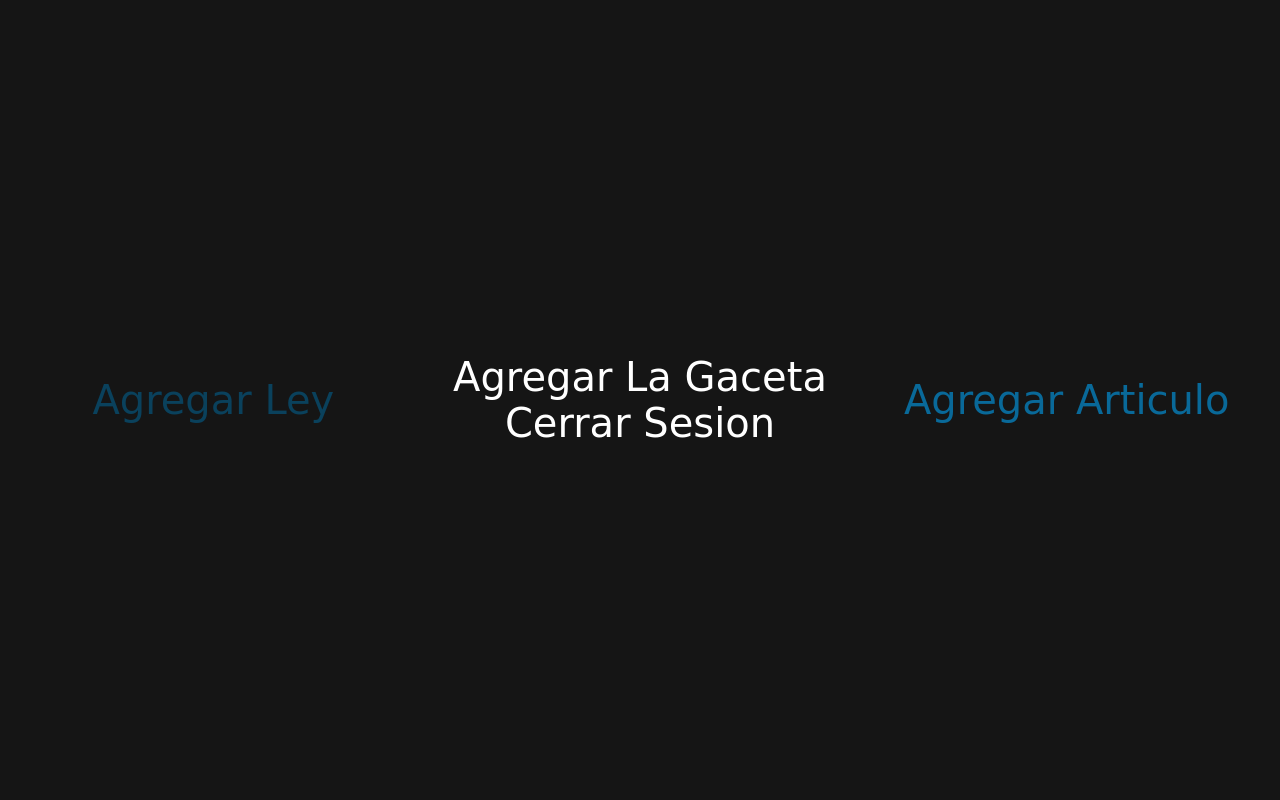
After one commit to LuisCuevaBayBay/Libreria2, a PHP site: page /backend/mainMenu.html in a window 1280 px wide. The commit adds this page. Run offline with PHP 8.4, Linux system fonts and the light colour scheme.

Commit message:
un monton de cambios te quiero mucho #GitHubCoPilot

```diff
--- a/backend/config.php
+++ b/backend/config.php
@@ -3,7 +3,7 @@ $name = "localhost";
 $user = "root";
 $password = "loquendo1";
 
-$db = "prueba";
+$db = "laws_db";
 
 $conn = mysqli_connect($name, $user, $password, $db);
 
--- /dev/null
+++ b/backend/css/mainMenu.css
@@ -0,0 +1,287 @@
+body {
+    margin: 0;
+    height: 100vh;
+    display: grid;
+    grid-template-columns: repeat(3, 1fr);
+    grid-template-rows: 1fr;
+  }
+
+  .background-one {
+    background-color: #151515;
+  }
+
+  .background-two {
+    background-color: #151515;
+  }
+
+  .background-three {
+    background-color: #151515;
+  }
+
+  .link-container {
+    display: flex;
+    flex-direction: column;
+    justify-content: center;
+    align-items: center;
+    height: 100%;
+    position: relative;
+    z-index: 0;
+  }
+
+  a {
+    font-family: "Bungee", cursive;
+    font-size: 2.5em;
+  }
+
+  .link-one {
+    color: #0a415c;
+    transition: color 1s cubic-bezier(0.32, 0, 0.67, 0);
+    line-height: 1em;
+    text-decoration: none;
+  }
+
+  .link-one:hover {
+    color: #111;
+    transition: color 1s cubic-bezier(0.33, 1, 0.68, 1);
+
+    /* Thanks Chris Coyier, you got my back always. https://css-tricks.com/different-transitions-for-hover-on-hover-off/ */
+  }
+
+  .link-one::before {
+    content: "";
+    position: absolute;
+    z-index: -1;
+    width: 100%;
+    height: 100%;
+    top: 0;
+    right: 0;
+    background-color: #0a415c;
+
+    clip-path: circle(0% at 50% calc(50%));
+    transition: clip-path 1s cubic-bezier(0.65, 0, 0.35, 1);
+  }
+
+  .link-one:hover::before {
+    clip-path: circle(100% at 50% 50%);
+  }
+
+  .link-one::after {
+    content: "";
+    position: absolute;
+    z-index: -1;
+    width: 100%;
+    height: 100%;
+    top: 0;
+    right: 0;
+    background-color: #151515;
+
+    clip-path: polygon(
+      40% 0%,
+      60% 0%,
+      60% 0%,
+      40% 0%,
+      40% 100%,
+      60% 100%,
+      60% 100%,
+      40% 100%
+    );
+
+    /*
+    Didn't look consistently awesome enough
+    across different viewing widths.
+    clip-path: polygon(
+      50% 50%,
+      50% 50%,
+      50% 50%,
+      50% 50%,
+      50% 50%,
+      50% 50%,
+      50% 50%,
+      50% 50%,
+      50% 50%,
+      50% 50%,
+      50% 50%,
+      50% 50%,
+      50% 50%,
+      50% 50%,
+      50% 50%,
+      50% 50%,
+      50% 50%,
+      50% 50%,
+      50% 50%,
+      50% 50%,
+      50% 50%,
+      50% 50%
+    );
+    */
+    transition: clip-path 1s cubic-bezier(0.65, 0, 0.35, 1);
+  }
+
+  .link-one:hover::after {
+    /*
+    clip-path: polygon(
+      20% 45%,
+      10% 40%,
+      30% 30%,
+      40% 35%,
+      60% 35%,
+      70% 30%,
+      90% 40%,
+      80% 45%,
+      60% 35%,
+      40% 35%,
+      20% 45%,
+      20% 55%,
+      10% 60%,
+      30% 70%,
+      40% 65%,
+      60% 65%,
+      70% 70%,
+      90% 60%,
+      80% 55%,
+      60% 65%,
+      40% 65%,
+      20% 55%
+    );
+    */
+    clip-path: polygon(
+      40% 10%,
+      60% 10%,
+      60% 35%,
+      40% 35%,
+      40% 90%,
+      60% 90%,
+      60% 65%,
+      40% 65%
+    );
+  }
+
+  .link-two {
+    color: white;
+    transition: color 1s cubic-bezier(0.32, 0, 0.67, 0);
+    text-decoration: none;
+  }
+
+  .link-two:hover {
+    color: #111;
+    transition: color 1s cubic-bezier(0.33, 1, 0.68, 1);
+  }
+
+  .link-two::before {
+    content: "";
+    position: absolute;
+    z-index: -2;
+    width: 100%;
+    height: 100%;
+    top: 0;
+    right: 0;
+    clip-path: polygon(
+      0% -20%,
+      100% -30%,
+      100% -10%,
+      0% 0%,
+      0% 130%,
+      100% 120%,
+      100% 100%,
+      0% 110%
+    );
+    background-color: white;
+
+    transition: clip-path 1s cubic-bezier(0.25, 1, 0.5, 1);
+  }
+
+  .link-two:hover::before {
+    clip-path: polygon(
+      0% 10%,
+      100% 0%,
+      100% 20%,
+      0% 30%,
+      0% 100%,
+      100% 90%,
+      100% 70%,
+      0% 80%
+    );
+  }
+
+  .link-two::after {
+    content: "";
+    position: absolute;
+    z-index: -1;
+    width: 5ch;
+    height: 5ch;
+    top: 50%;
+    right: 50%;
+    transform: translate(50%, -50%) rotate(0deg) scale(0);
+    transition: transform 1s ease;
+
+    background-color: white;
+  }
+
+  .link-two:hover::after {
+    transform: translate(50%, -50%) rotate(135deg) scale(1);
+  }
+
+  .link-three {
+    color: #096999;
+    text-decoration: none;
+  }
+
+  .link-three::after {
+    content: "";
+    position: absolute;
+    z-index: 2;
+    width: 50%;
+    height: 100%;
+    top: 0%;
+    left: 0%;
+    transform: translate(0, -50%) scaleY(0);
+    transition: transform 1s ease;
+    mix-blend-mode: difference;
+
+    clip-path: polygon(
+      20% 60%,
+      100% 60%,
+      100% 40%,
+      20% 40%,
+      20% 0%,
+      60% 0%,
+      60% 20%,
+      20% 20%
+    );
+
+    background-color: #096999;
+  }
+
+  .link-three:hover::after {
+    transform: translate(0, 0%) scaleY(1);
+  }
+
+  .link-three::before {
+    content: "";
+    position: absolute;
+    z-index: 2;
+    width: 50%;
+    height: 100%;
+    bottom: 0%;
+    right: 0%;
+    transform: translate(0, 50%) scaleY(0);
+    transition: transform 1s ease;
+    mix-blend-mode: difference;
+
+    clip-path: polygon(
+      80% 40%,
+      0% 40%,
+      0% 60%,
+      80% 60%,
+      80% 100%,
+      40% 100%,
+      40% 80%,
+      80% 80%
+    );
+
+    background-color: #096999;
+  }
+
+  .link-three:hover::before {
+    transform: translate(0%, 0%) scaleY(1);
+  }
--- a/backend/index.php
+++ b/backend/index.html
@@ -25,6 +25,8 @@
       <input type="password" name="Pass" id="Pass" placeholder="Ingrese su Contraseña">
       <br><br>
       <button type="submit" name="button" id="log">Iniciar Sesion</button>
+      <br><br>
+      <a href="../index.php" style="text-decoration:none; font-weight:bold; color:red; font-size:20px;">Salir</a>
     </form>
   </body>
 </html>
--- /dev/null
+++ b/backend/mainMenu.html
@@ -0,0 +1,27 @@
+<!DOCTYPE html>
+<html lang="en">
+<head>
+    <meta charset="UTF-8">
+    <meta http-equiv="X-UA-Compatible" content="IE=edge">
+    <meta name="viewport" content="width=device-width, initial-scale=1.0">
+    <title>Document</title>
+    <link rel="stylesheet" href="css/mainMenu.css">
+    <link rel="stylesheet" href="https://cdnjs.cloudflare.com/ajax/libs/font-awesome/5.15.4/css/all.min.css">
+</head>
+<body>
+
+    <div class="background-one">
+        <div class="link-container">
+          <a class="link-one" href="addDatosLey.php">Agregar Ley</a>
+        </div>
+      </div>
+      <div class="background-two link-container">
+        <a class="link-two" href="addDatosGaceta.html">Agregar La Gaceta</a>
+        <a href="index.html" class="link-two">Cerrar Sesion</a>
+      </div>
+      <div class="background-three link-container">
+        <a class="link-three" href="addFichaLey.php">Agregar Articulo</a>
+      </div>
+
+</body>
+</html>
--- a/index.php
+++ b/index.php
@@ -39,7 +39,7 @@
             <li><a href="php/buscarScreen.php" class="adb"><i class="fas fa-search"></i>  Buscar</a></li>
             <li><a href="http://www.lagaceta.hn/index.php?option=com_flippingbook&view=book&id=1001&page=1&Itemid=109" class="adb" target="_blank"><i class="fas fa-newspaper"></i>  Diario Oficial La Gaceta</a></li>
             <li><a href="https://www.sgjd.gob.hn/quienes-somos/informacion-institucional/marco-estrategico-mision-vision-y-objetivos" class="adb" target="_blank"><i  class="fas fa-info"></i>   Acerca de</a></li>
-            <li><a href="backend/index.php" class="adb"><i class="fas fa-desktop"></i> Backend</a></li>
+            <li><a href="backend/index.html" class="adb"><i class="fas fa-desktop"></i> Backend</a></li>
           </ul>
 
 
```
Also changed, not shown: backend/addDatosGaceta.html (added, +24 -0 lines), backend/addDatosGaceta.php (added, +18 -0 lines), backend/addDatosLey.php (added, +43 -0 lines), backend/addDatosLeyes.php (added, +33 -0 lines), backend/addFichaLey.php (added, +76 -0 lines), backend/addFichasLeyes.php (added, +26 -0 lines), backend/addLey.php (deleted, +0 -42 lines), backend/css/add.css (+12 -0 lines), backend/login.php (+9 -4 lines), Img/gaceta.png (added), Img/ley1.png (added), Img/ley2.png (added).
